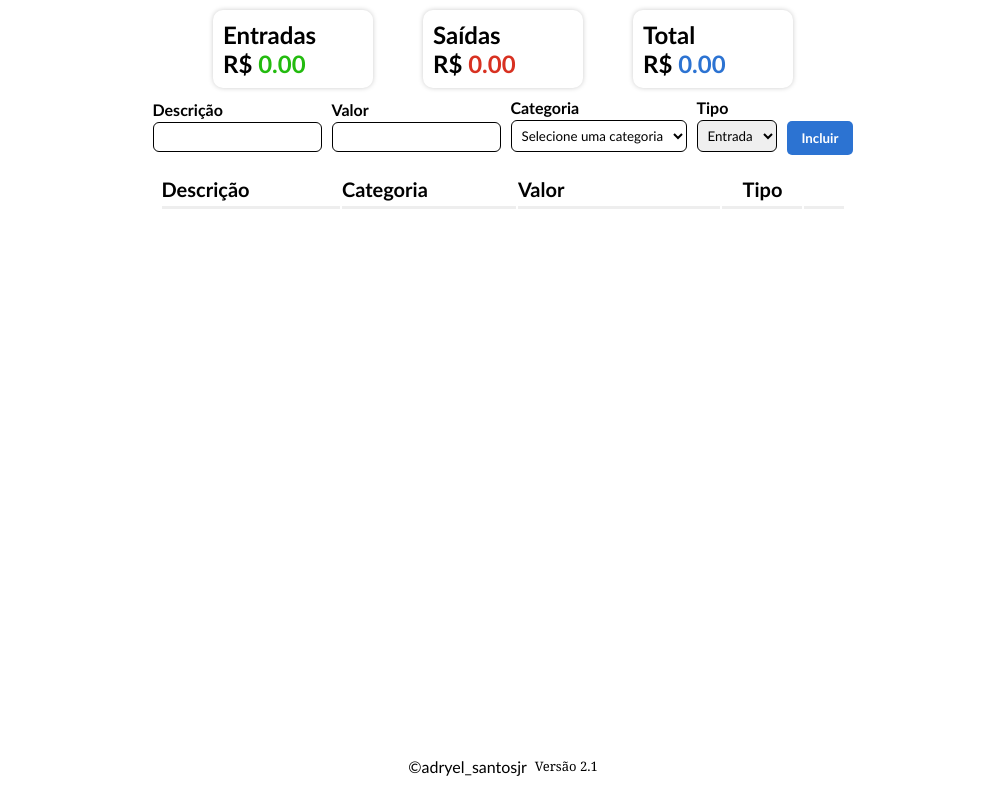
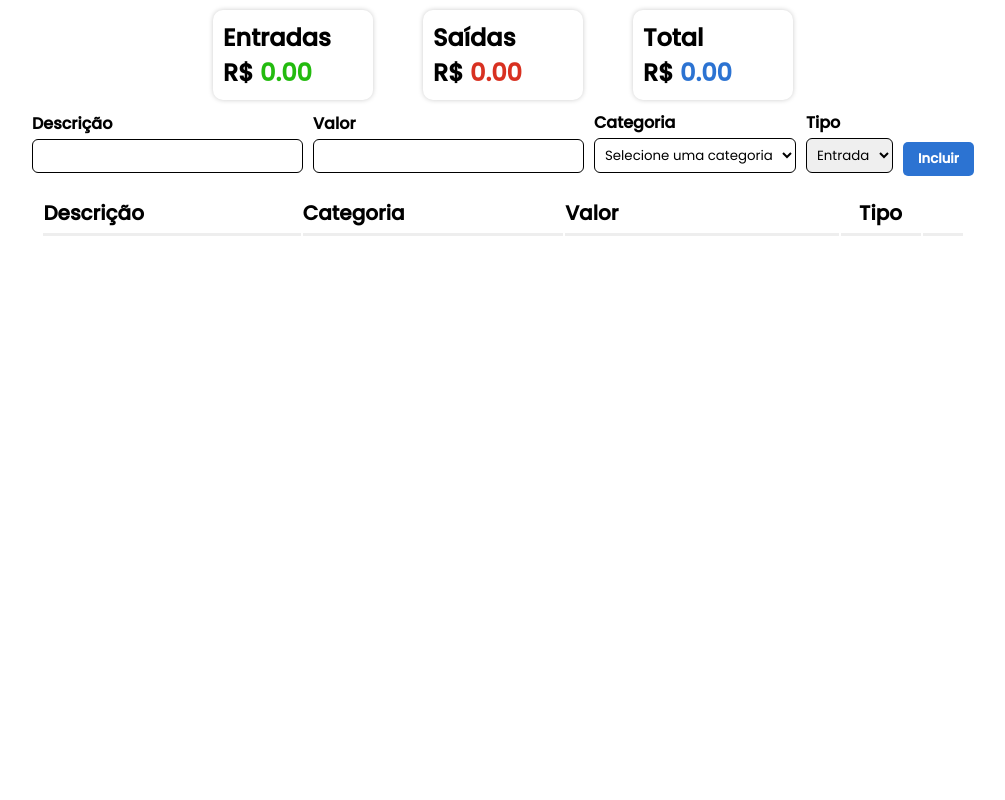
Before and after one commit to AdryelJr/Gerenciador-De-Gastos, a plain HTML site: page Sistema/Gerenciador de gastos/index.html in a window 1280 px wide. Shown: the top 800 px of the page, without its empty margins (137-1142 px from the left). Drawn offline with nearby package versions, Linux system fonts and the light colour scheme.

Commit message:
update fonte

```diff
--- a/Sistema/Gerenciador de gastos/style.css
+++ b/Sistema/Gerenciador de gastos/style.css
@@ -2,7 +2,7 @@
   margin: 0;
   padding: 0;
   box-sizing: border-box;
-  font-family: 'Gill Sans', 'Gill Sans MT', Calibri, 'Trebuchet MS', sans-serif;
+  font-family: 'Poppins', sans-serif;
 }
 
 body {
```
